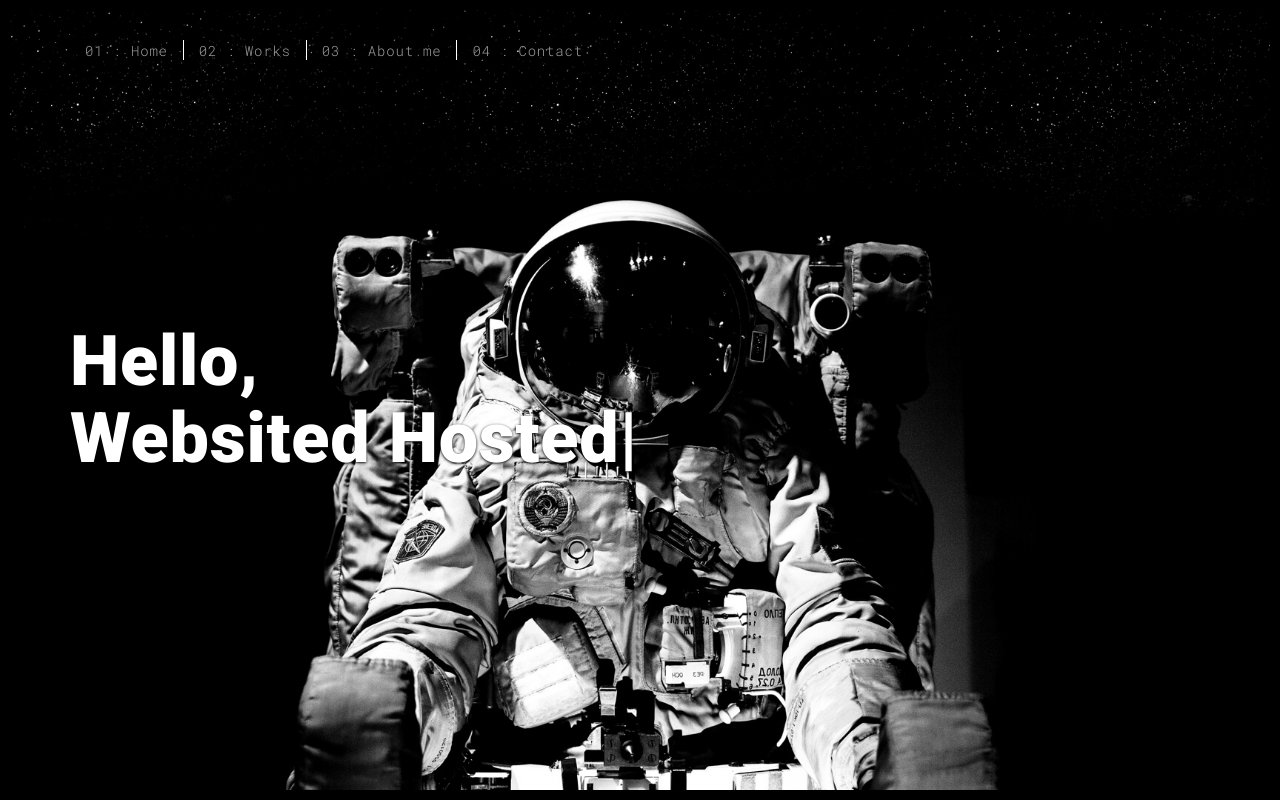
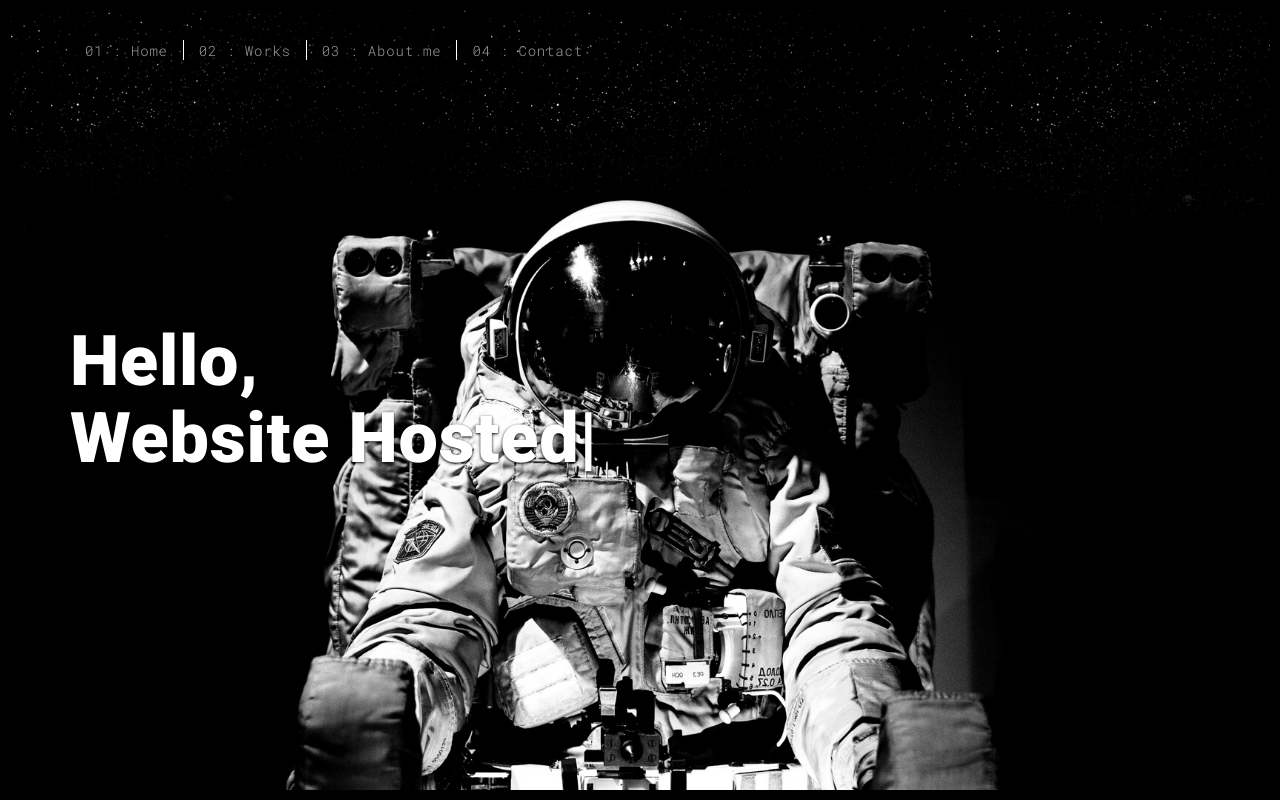
Before and after one commit to Mohammedfaiizan/Simple-Project-, a Flask app: page / in a window 1280 px wide. Run offline with Flask 2, Linux system fonts and the light colour scheme; some libraries are stand-ins or nearby versions.

Commit message:
Update index.html

```diff
--- a/templates/index.html
+++ b/templates/index.html
@@ -58,7 +58,7 @@
               <h1>Hello,<br>
                 <span id="typed-strings">
                   <span>This is Azure Training</span>
-                  <span>Websited Hosted</span>
+                  <span>Website Hosted</span>
                   <span>Faizan Mohammed!</span>
                 </span>
                 <span id="typed"></span>
```
